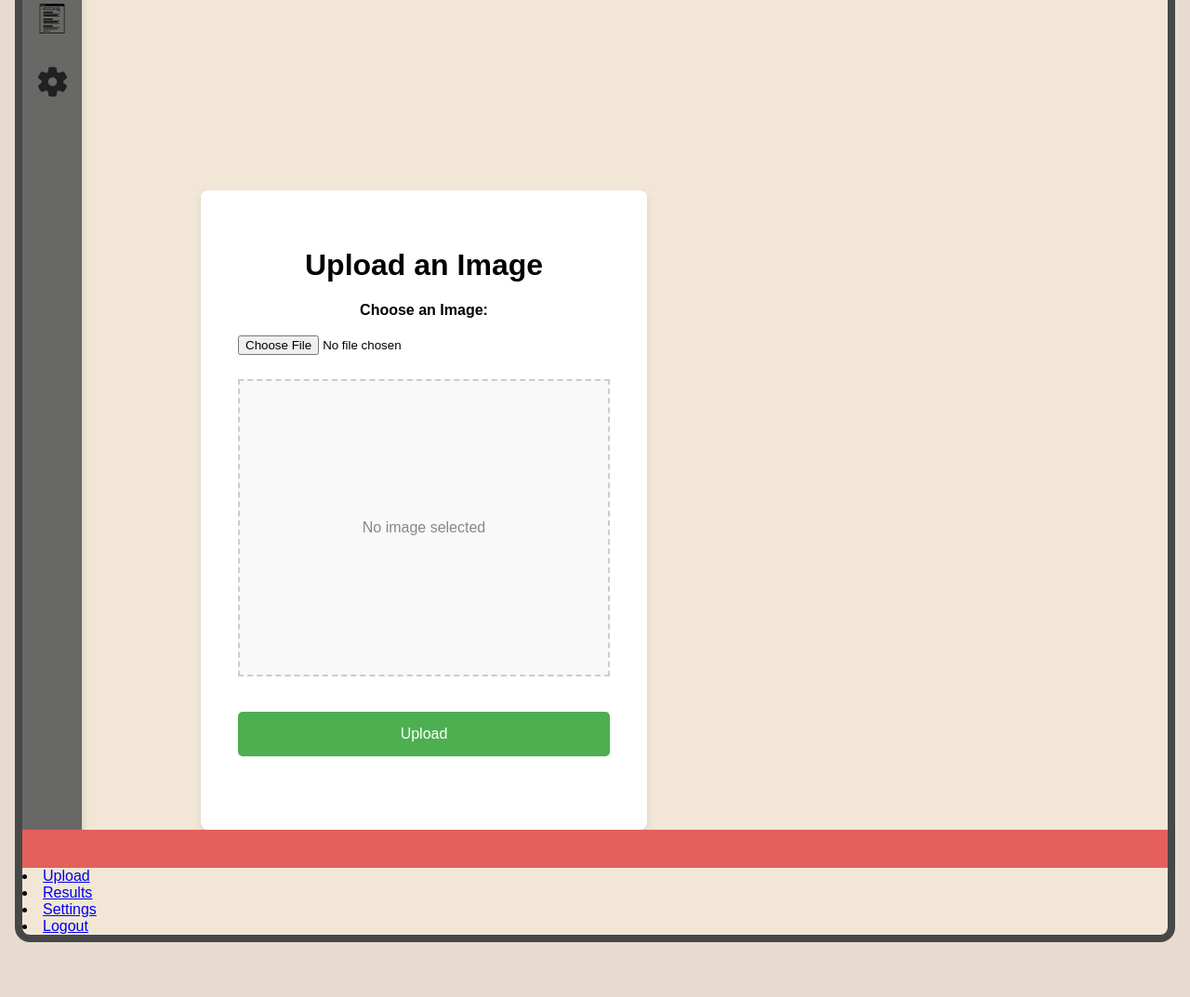
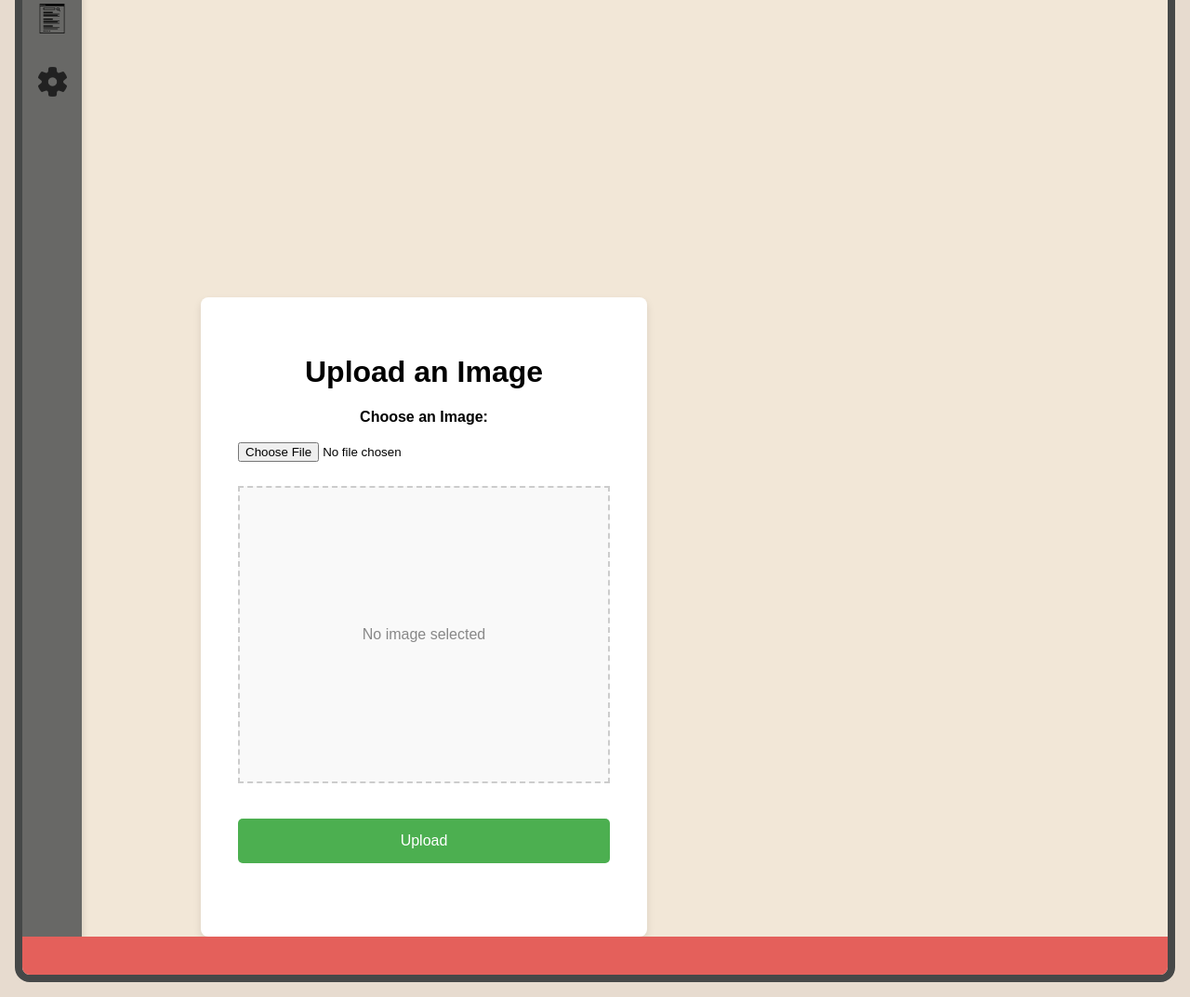
Before and after one commit to fs-fakereal/fakereal, a Flask app: page /dashboard in a window 1280 px wide. Shown: the part 287-1360 px from the top of the page at 93% size. Run offline with Flask 3, Linux system fonts and the light colour scheme; the visitor is signed in with stand-in values (Sample User, id 1); parts of the project's set-up code (start-up, migrations or seed data) failed here and were passed over; some web fonts are replaced.

Commit message:
fixed dashboard page again

```diff
--- a/app/templates/dashboard.html
+++ b/app/templates/dashboard.html
@@ -60,17 +60,7 @@
         <div class="space">
             <!--  -->
         </div>
-            <li><a href="{{ url_for('upload') }}">Upload </a></li>
-            <li><a href="{{ url_for('result') }}">Results </a></li>
-            <li><a href="{{ url_for('settings') }}">Settings </a></li>
-            <li><a href="{{ url_for('logout') }}">Logout </a></li>
-        </ul>
     </div>
-    <div class="main-content" id="main-content">
-        <h1></h1>
-        <p></p>
-    </div>
-
     <script src="../static/js/sidehover.js"></script>
 </body>
 </html>
```
